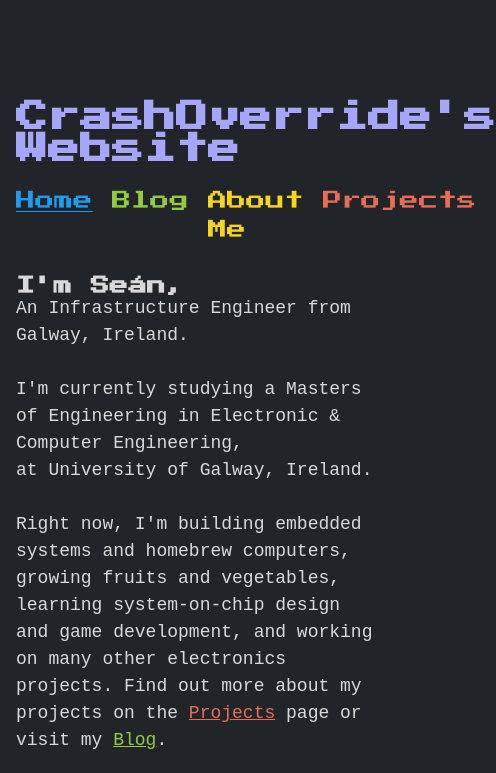
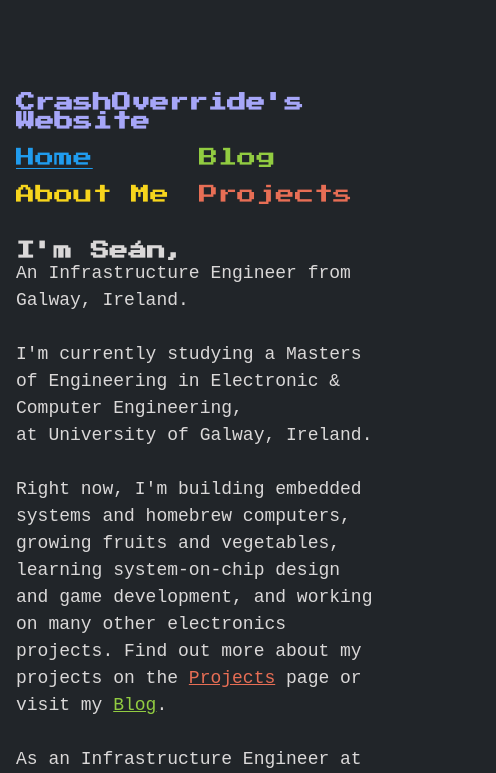
Before and after one commit to Daxorinator/daxorinator.github.io, an Eleventy site: page content/index.njk in a window 390 px wide. Shown: the top 773 px of the page, 496 px wide, since content can reach past the window. Built offline with nearby package versions, Linux system fonts and the light colour scheme; Eleventy itself is replaced by a stand-in of ours; files that its build step writes are made by us from their sources.

Commit message:
Add small mobile optimisations for site title and nav bar on iOS

```diff
--- a/_includes/layouts/base.njk
+++ b/_includes/layouts/base.njk
@@ -227,6 +227,22 @@
 				margin-bottom: 1em
 			}
 
+			@media screen and (max-width: 768px) {
+				h1 {
+					font-size: 1.2rem;
+				}
+
+				.nav {
+					display: grid;
+					grid-template-columns: 1fr 1fr;
+					gap: 0.5em;
+				}
+
+				.nav-item {
+					margin-right: 0;
+				}
+			}
+
 		</style>
 	</head>
 	<body>
```
